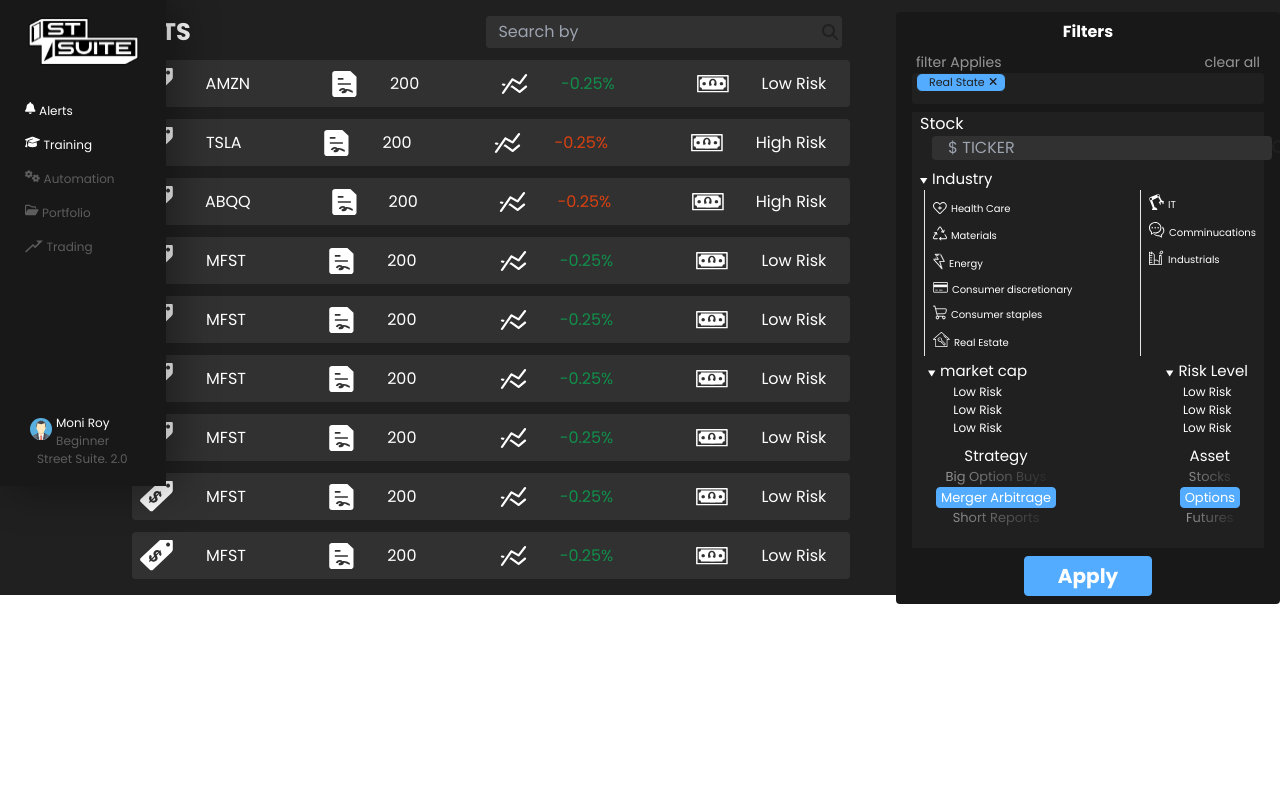
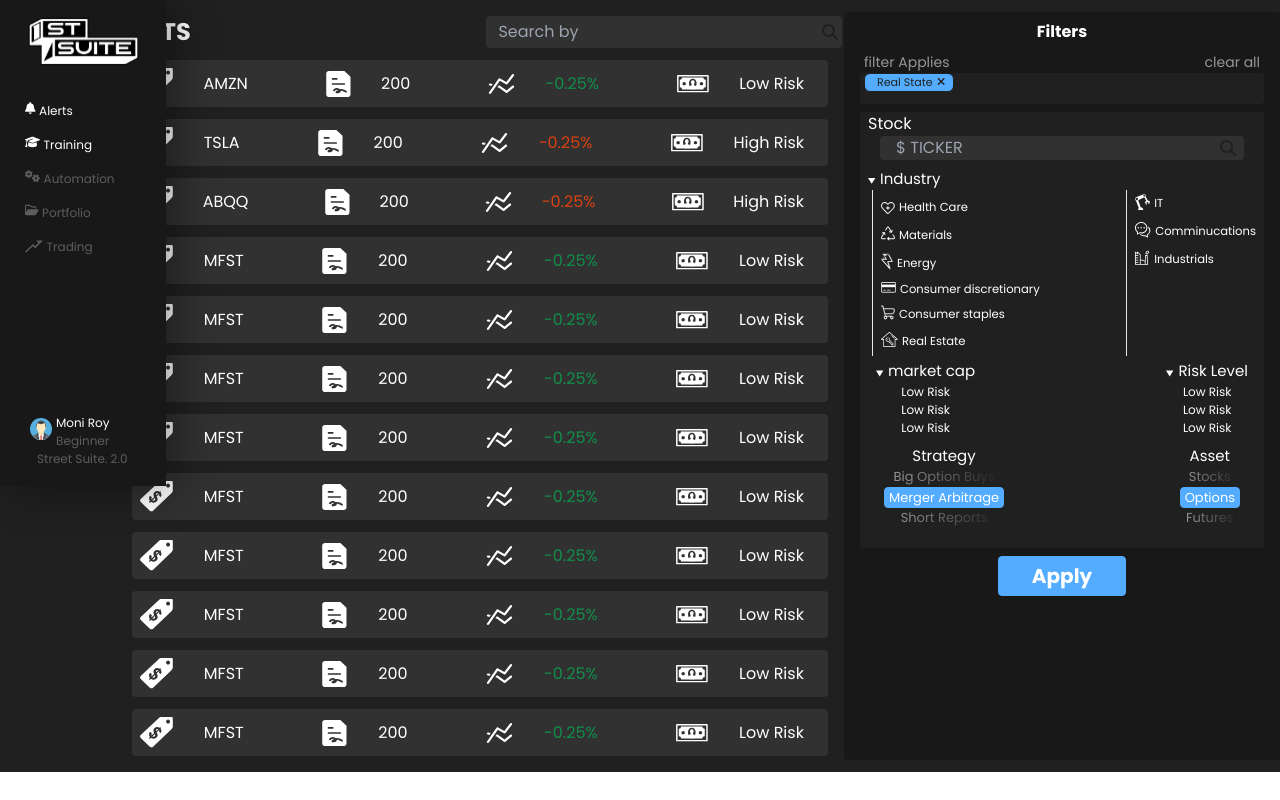
Before and after one commit to menaabdo/lab, a React (Vite) app: page / in a window 1280 px wide. Built offline with nearby package versions, Linux system fonts and the light colour scheme.

Commit message:
deploying

```diff
--- a/src/components/Filters.jsx
+++ b/src/components/Filters.jsx
@@ -47,7 +47,7 @@ function Filters(props) {
             className="flex flex-row ml-1 justify-between"
             style={{ fontSize: 11 }}
           >
-            <div className="border-l pl-1 "  style={{ fontSize: 10 }} >
+            <div className="border-l pl-1 "  style={{ fontSize: 11.6 }} >
 
               <p className="flex items-center mb-1 mt-2"><img src={care} className="p-1 " /> Health Care</p>
               <p className="flex items-center">  <img src={material} className="p-1 mb-1"/>Materials</p>
@@ -58,7 +58,7 @@ function Filters(props) {
               <span>Real Estate</span></p>
 
             </div>
-            <div className="border-l pl-1 "  style={{ fontSize: 10 }}>
+            <div className="border-l pl-1 "  style={{ fontSize: 11.6 }}>
             <p className="flex items-center "><img src={it} className="p-1 mb-1"/>
             <span>IT</span></p>
             <p className="flex items-center "><img src={communication} className="p-1 mb-1"/>
--- a/src/components/data.js
+++ b/src/components/data.js
@@ -52,5 +52,22 @@
         status:'-0.25%',
         risk:'Low Risk'
     },
+    {
+        type:'MFST',
+        num:200,
+        status:'-0.25%',
+        risk:'Low Risk'
+    },  {
+        type:'MFST',
+        num:200,
+        status:'-0.25%',
+        risk:'Low Risk'
+    },
+    {
+        type:'MFST',
+        num:200,
+        status:'-0.25%',
+        risk:'Low Risk'
+    },
 ]
 export default allfields;
--- a/src/index.css
+++ b/src/index.css
@@ -139,7 +139,7 @@ height: 835px; */
   margin-left: 120px;
   margin-top:48px;
   /* position: absolute; */
-  width: 58%;
+  width: 65%;
   /* height: 734px; */
   /* left: 133px; */
   top: 113px;
@@ -152,8 +152,8 @@ height: 835px; */
 .filter {
   background: rgba(24, 24, 24, 1);
   max-width: fit-content !important;
-  position: fixed;
-  width:30%;
+  /* position: fixed; */
+  width:35%;
   right: 0;
 
 }
```
